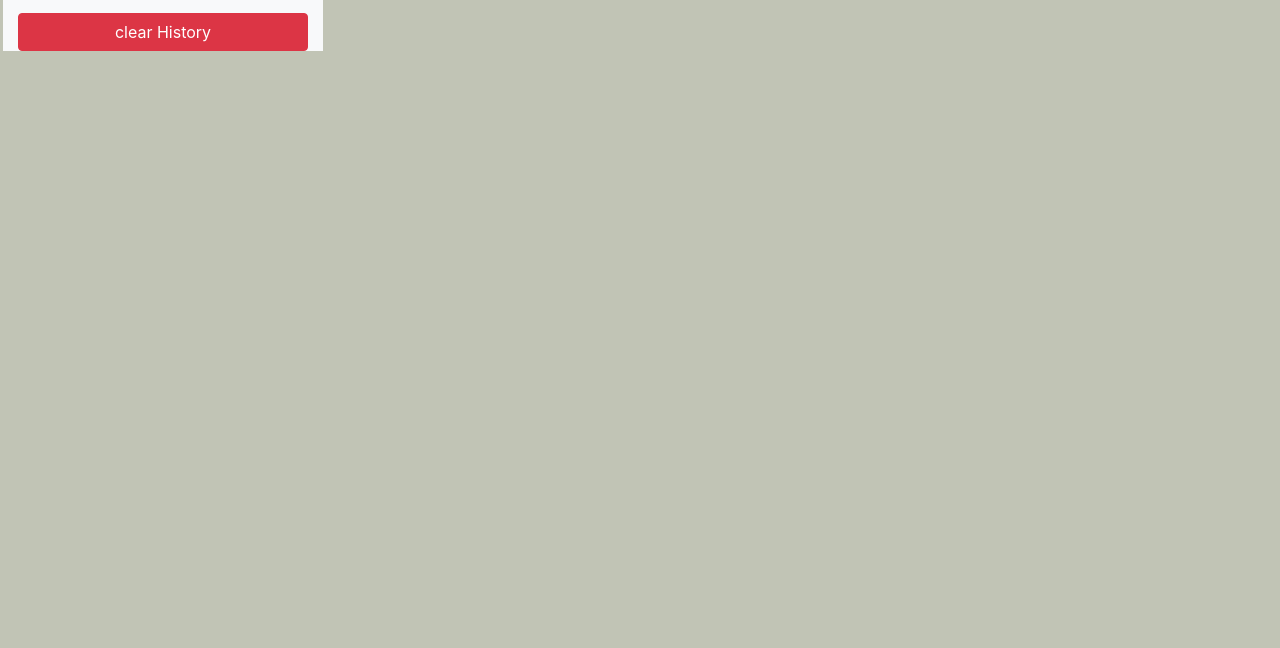
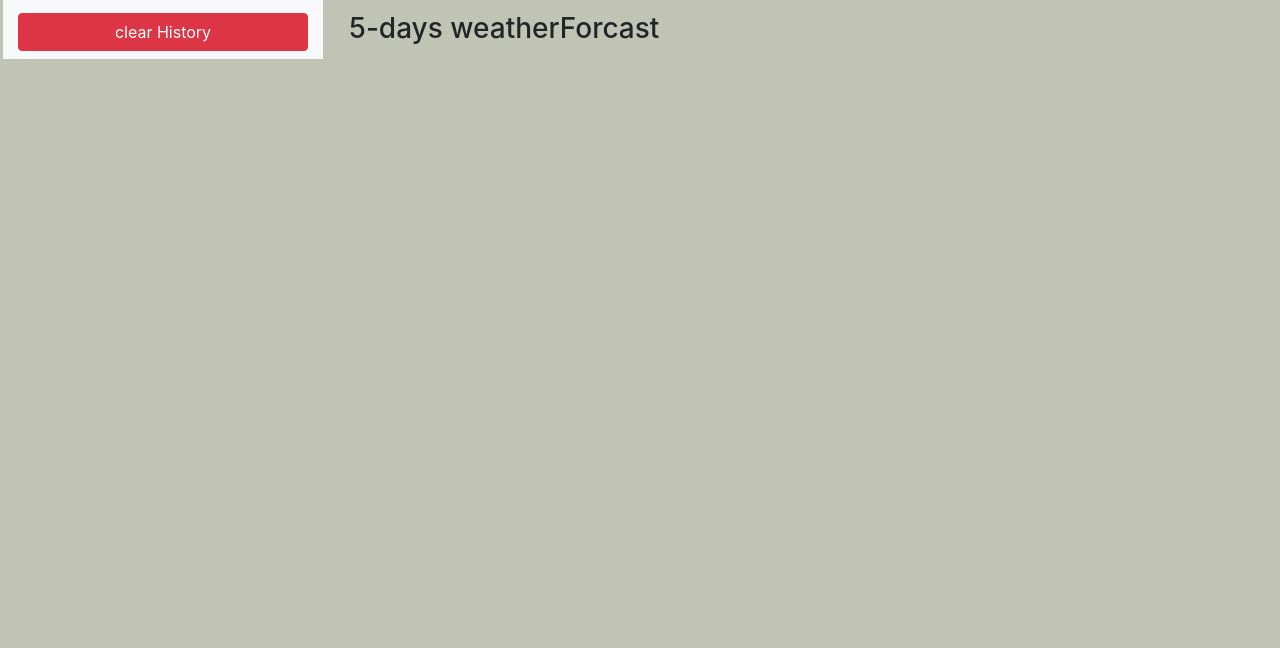
Before and after one commit to negasimichael/-Weather-Dashboard, a plain HTML site: page index.html in a window 1280 px wide. Shown: the part 152-800 px from the top of the page. Drawn offline with nearby package versions, Linux system fonts and the light colour scheme.

Commit message:
updated file

```diff
--- a/index.html
+++ b/index.html
@@ -38,10 +38,10 @@
           <h2>Current Weather</h2>
         </div>
         <div id="today" class="mt-3 ">
+        </div>
 
-        </div>
+        <h3>5-days weatherForcast</h3>
         <div id="myForcast" class="mt-3">
-
         </div>
       </div>
     </div>
```
